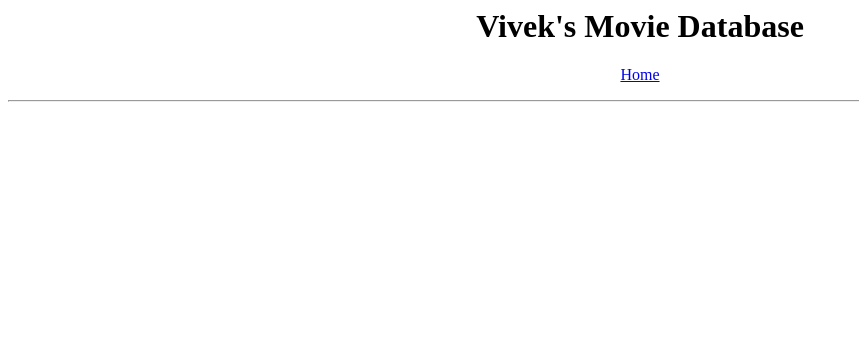
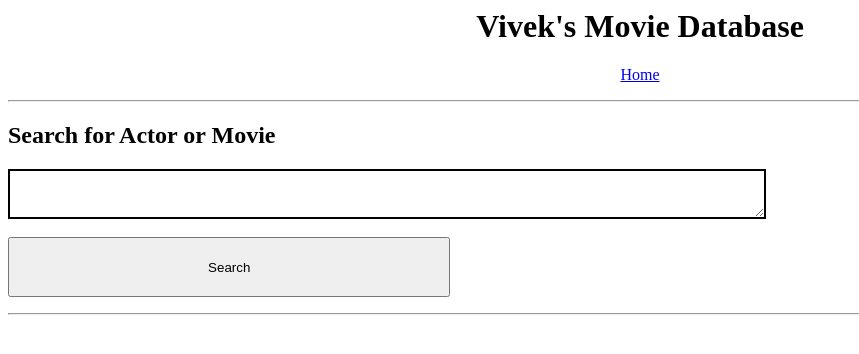
Before and after one commit to vivsiv/database-systems, a PHP site: page /header.php in a window 1280 px wide. Shown: the top 354 px of the page, without its empty margins (0-859 px from the left). Run offline with PHP 8.4, Linux system fonts and the light colour scheme.

Commit message:
move search box to header

```diff
--- a/P1C/www/header.php
+++ b/P1C/www/header.php
@@ -3,4 +3,12 @@
 	<h1 class="title">Vivek's Movie Database</h1>
 	<p class='header_link'><a href="index.php">Home</a></p>
 	<hr/>
+
+	<h2>Search for Actor or Movie</h2>
+	<form id="search_form" action='search.php' method='GET'>
+		<textarea id='search' name='search'></textarea>
+		<br/><br/>
+		<input id='submit' type='submit' value='Search'/>
+	</form>
+	<hr/>
 </head>
```
Also changed, not shown: P1C/www/index.php (+0 -8 lines).
